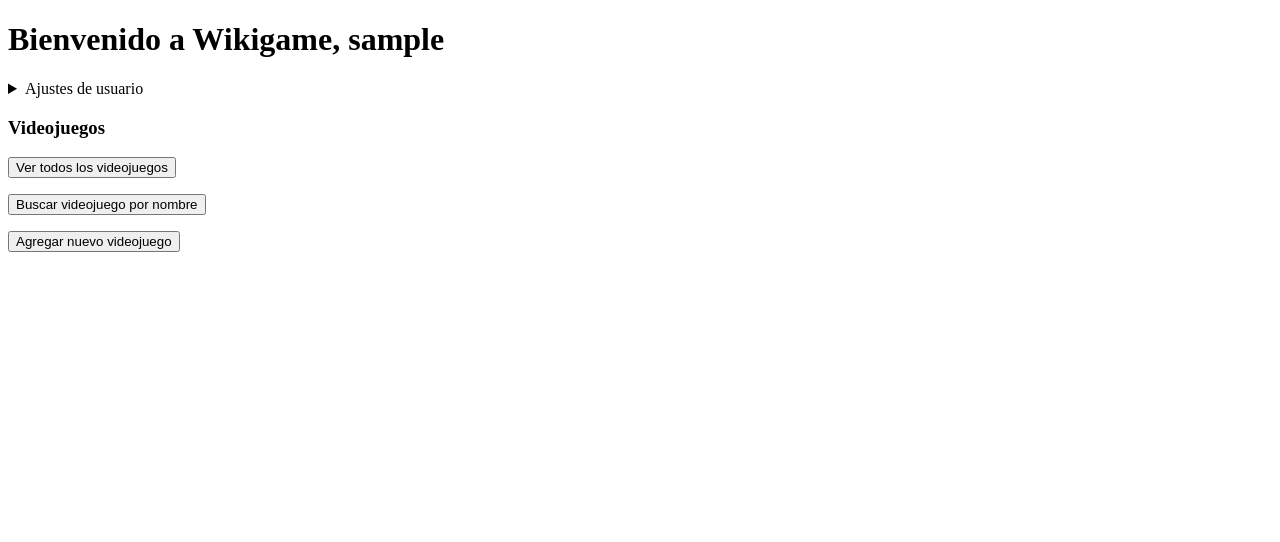
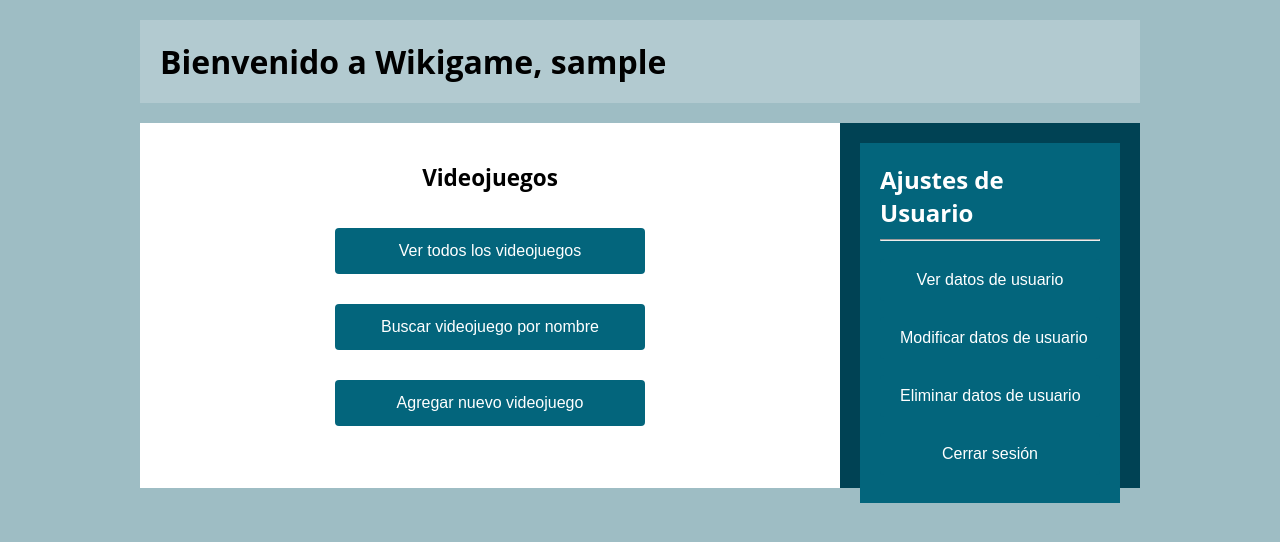
Before and after one commit to AlvaroGonzalezChamorro/Proyecto_AlvaroGonzalezChamorro, a PHP site: page /principal.php in a window 1280 px wide. Shown: the top 542 px of the page. Run offline with PHP 8.4, Linux system fonts and the light colour scheme; the visitor is signed in with stand-in values (Sample User, id 1).

Commit message:
css página principal

```diff
--- /dev/null
+++ b/css/principal.css
@@ -0,0 +1,114 @@
+* {
+    padding: 0;
+    margin: 0;
+    box-sizing: border-box;
+}
+
+body {
+    font-family: 'Open sans', sans-serif;
+    background-color: #9ebdc4;
+}
+
+.contenedor{
+    width: 90%;
+    max-width: 1000px;
+    margin: 20px auto;
+    flex-wrap: wrap;
+}
+
+header {
+	width: 100%;
+	background-color: rgba(255, 255, 255, 0.2);
+	display: flex;
+	justify-content:space-between;
+	margin-bottom: 20px;
+    padding: 20px;
+}
+
+main {
+    width: 70%;
+    height: 365px;
+	background-color: white;
+	padding: 20px;
+	line-height: 30px;
+	font-size: 15px;
+    text-align: center;
+}
+
+main article {
+    padding: 20px;
+}
+
+main article h2 {
+    margin-bottom: 20px;
+}
+
+main article ul {
+    list-style: none;
+}
+
+main article ul li input {
+    text-decoration: none;
+}
+
+main article ul li input[type=submit] {
+    width: 50%;
+    background-color: #03657C;
+    color: white;
+    padding: 14px 20px;
+    margin: 15px 0;
+    border: none;
+    border-radius: 4px;
+    cursor: pointer;
+    font-size: 16px;
+}
+
+aside {
+	width: 30%;
+    height: 365px;
+	display: flex;
+	flex-direction: column;
+	justify-content: space-between;
+	padding: 20px;
+	background-color: #004254;
+    float: right;
+}
+
+aside article {
+    color: white;
+    padding: 20px;
+    background-color: #03657C;
+}
+
+aside article ul {
+    list-style: none;
+}
+
+aside article ul li input {
+    text-decoration: none;
+    color: white;
+}
+
+aside article ul li input[type=submit] {
+    width: 100%;
+    background-color: #03657C;
+    color: white;
+    padding: 12px 20px;
+    margin: 8px 0;
+    border: none;
+    border-radius: 4px;
+    cursor: pointer;
+    font-size: 16px;
+}
+
+aside article ul li input[type=submit]:hover {
+    text-decoration: underline;
+}
+
+hr {
+	color: #FBBB21;
+	width: 100%;
+	height: 2px;
+	margin-top: 10px;
+	margin-bottom: 10px;
+}
--- a/principal.php
+++ b/principal.php
@@ -5,6 +5,7 @@
     <meta charset="UTF-8">
     <meta http-equiv="X-UA-Compatible" content="IE=edge">
     <meta name="viewport" content="width=device-width, initial-scale=1.0">
+    <link rel="stylesheet" href="css/principal.css">
     <title>Página principal</title>
 </head>
 <body>
@@ -21,26 +22,41 @@
     mysqli_select_db($link,$nombreBD);
 
 ?>
-
-    <h1> Bienvenido a Wikigame, <?php echo $_SESSION['usuario'] ?> </h1>
+<div class="contenedor">
+    <header>
+        <h1> Bienvenido a Wikigame, <?php echo $_SESSION['usuario'] ?> </h1>
+    </header>
 
     <form action="" method="POST">
 
-        <details>
-            <summary> Ajustes de usuario </summary>
-            <p><input type="submit" name="consultarUsuario" value="Ver datos de usuario"></p>
-            <p><input type="submit" name="modificarUsuario" value="Modificar datos de usuario"></p>
-            <p><input type="submit" name="eliminarUsuario" value="Eliminar datos de usuario"></p>
-            <p><input type="submit" name="cerrarUsuario" value="Cerrar sesión"></p>
-        </details>
+    <aside>
+        <article class="usuario">
+            <h2>Ajustes de Usuario</h2>
+            <hr>
+            <ul>
+                <li><p><input type="submit" name="consultarUsuario" value="Ver datos de usuario"></p></li>
+                <li><p><input type="submit" name="modificarUsuario" value="Modificar datos de usuario"></p></li>
+                <li><p><input type="submit" name="eliminarUsuario" value="Eliminar datos de usuario"></p></li>
+                <li><p><input type="submit" name="cerrarUsuario" value="Cerrar sesión"></p></li>
+            </ul>
+        </article>
+    </aside>
 
-        <h3>Videojuegos</h3>
-            <p><input type="submit" name="consultarTodoVideojuego" value="Ver todos los videojuegos"></p>
-            <p><input type="submit" name="ConsultarVideojuego" value="Buscar videojuego por nombre"></p>
-            <p><input type="submit" name="agregarVideojuego" value="Agregar nuevo videojuego"></p>
+    <main>
+        <article class="videojuego">
+            <h2>Videojuegos</h2>
+            <ul>
+                <li><p><input type="submit" name="consultarTodoVideojuego" value="Ver todos los videojuegos"></p></li>
+                <li><p><input type="submit" name="ConsultarVideojuego" value="Buscar videojuego por nombre"></p></li>
+                <li><p><input type="submit" name="agregarVideojuego" value="Agregar nuevo videojuego"></p></li>
+            </ul>
+        </article>
+    </main>
 
-            <p id="demo"></p>
     </form>
+</div>
+
+</body>
 
 <?php
 
```
